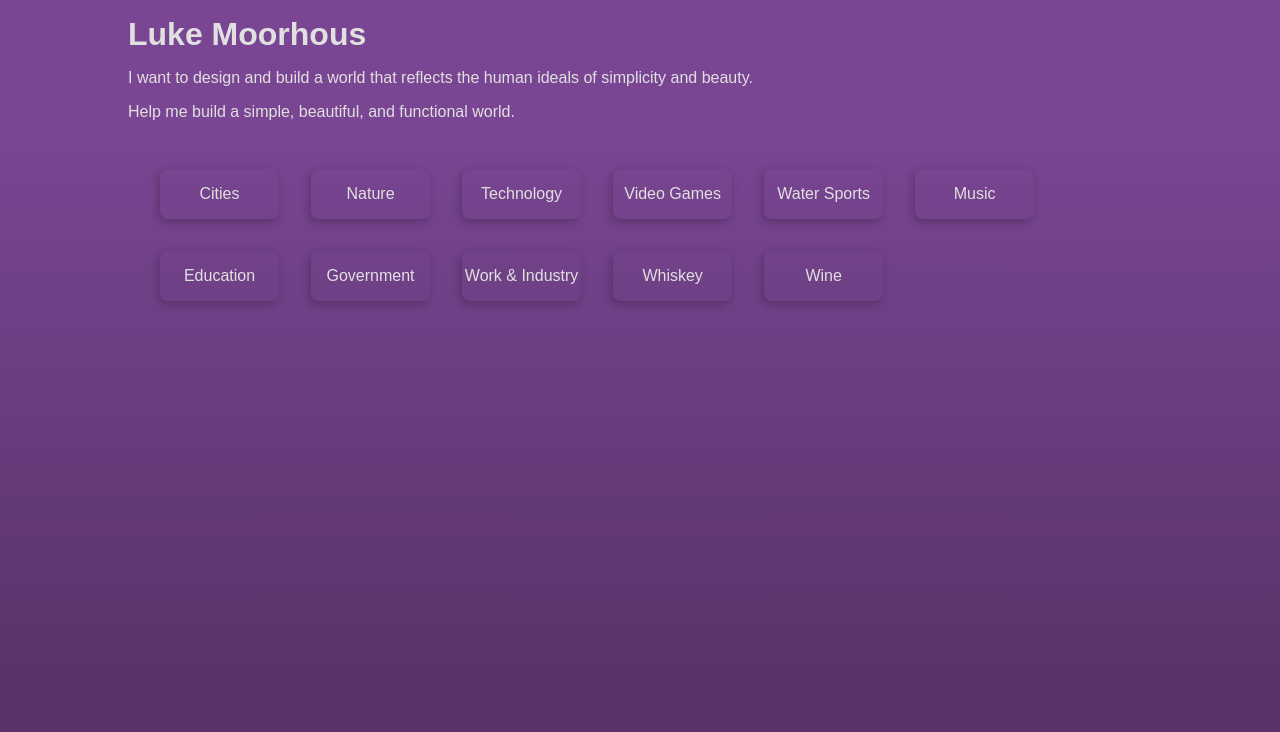
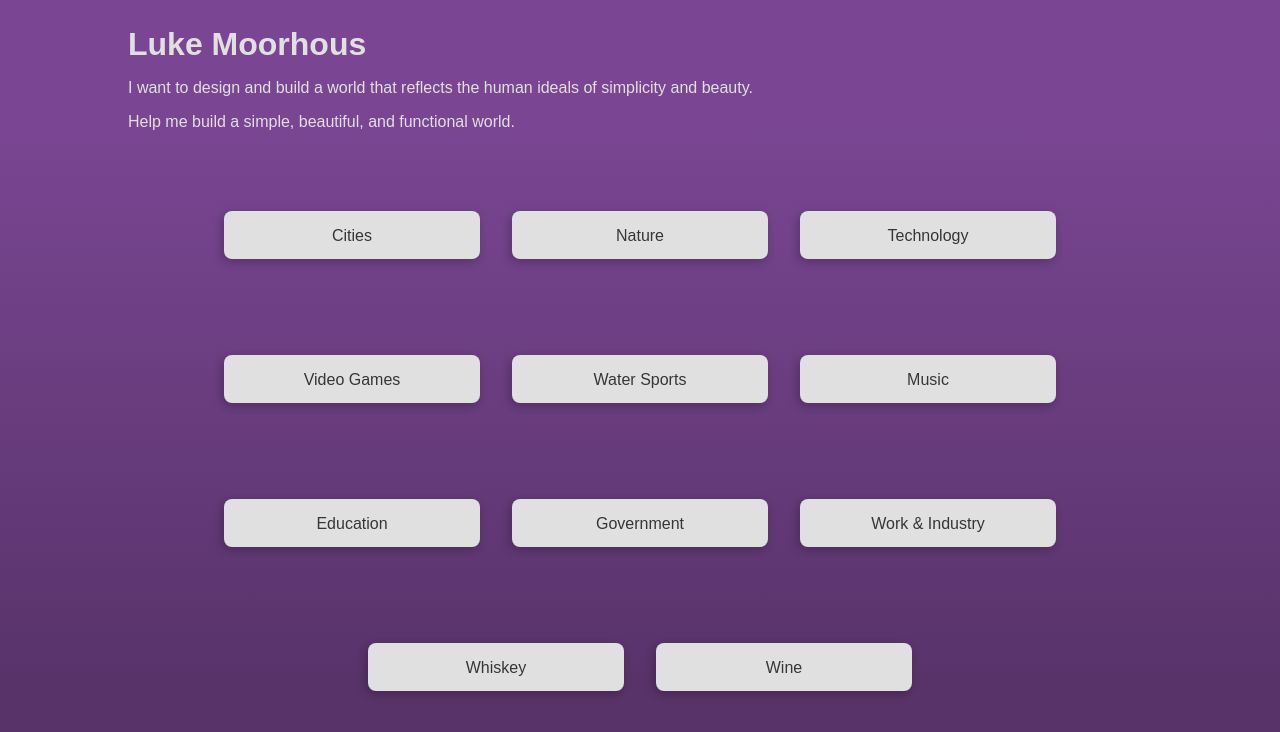
Before and after one commit to lukemoorhous/personal-website, a plain HTML site: page index.html in a window 1280 px wide. Drawn offline with Linux system fonts and the light colour scheme.

Commit message:
PW#5 - Updated home page layout coding.

```diff
--- a/home.css
+++ b/home.css
@@ -1,10 +1,19 @@
 /* CSS Document */
 
 body {
+	margin: 0;
+	padding: 2% 10%;
+	border: 0;
+
+	display: flex;
+	flex-flow: column nowrap;
+	justify-content: center;
+
 	background: rgb(88,51,106);
 	background: -webkit-linear-gradient(bottom, rgba(88,51,106,1) 15%, rgba(122,70,147,1) 85%);
 	background: -o-linear-gradient(bottom, rgba(88,51,106,1) 15%, rgba(122,70,147,1) 85%);
 	background: linear-gradient(to top, rgba(88,51,106,1) 15%, rgba(122,70,147,1) 85%);
+
 }
 
 
@@ -12,21 +21,30 @@ body {
 .card-view {
 	display: flex;
 	flex-flow: row wrap;
-	justify-content: flex-start;
+	justify-content: center;
 	padding: 1em;
 }
 
 .card {
 	border-radius: 8px;
 	box-shadow: -2px 3px 8px 1px rgba(0,0,0,0.2);
-  	transition: 0.1s;
+  	transition: 0.36s;
 	overflow: hidden;
-	margin: 1em;
-	width: 12%;
+	margin: 3em 1em;
+	width: 16em;
+	height: 3em;
+	flex-shrink: 0.5;
+
+	background-color: #e0e0e0;
+	color: #363636;
 }
 
 .card:hover {
-	background: #DC1216;
+	transition: 0.1s;
+	transition-timing-function: ease-out;
+	margin: 1.5em 0em;
+	width: 18em;
+	height: 6em;
 }
 
 .card p {
--- a/index.html
+++ b/index.html
@@ -2,11 +2,10 @@
 <link type="text/css" href="home.css" rel="stylesheet" />
 
 <html>
-	<body id="purple-gradient">
-		<div id="head-runner">
+	<body>
+
+		<div>
 			<h>Luke Moorhous</h>
-		</div>
-		<div>
 			<p>I want to design and build a world that reflects the human ideals of simplicity and beauty.</p>
 			<p>Help me build a simple, beautiful, and functional world.</p>
 		</div>
--- a/main.css
+++ b/main.css
@@ -22,7 +22,4 @@ body {
 	text-rendering: optimizeSpeed;
 	color: #e0e0e0;
 	text-decoration-color: #e0e0e0;
-	margin: 0;
-	padding: 1em 10%;
-	border: 0;
 }
```
